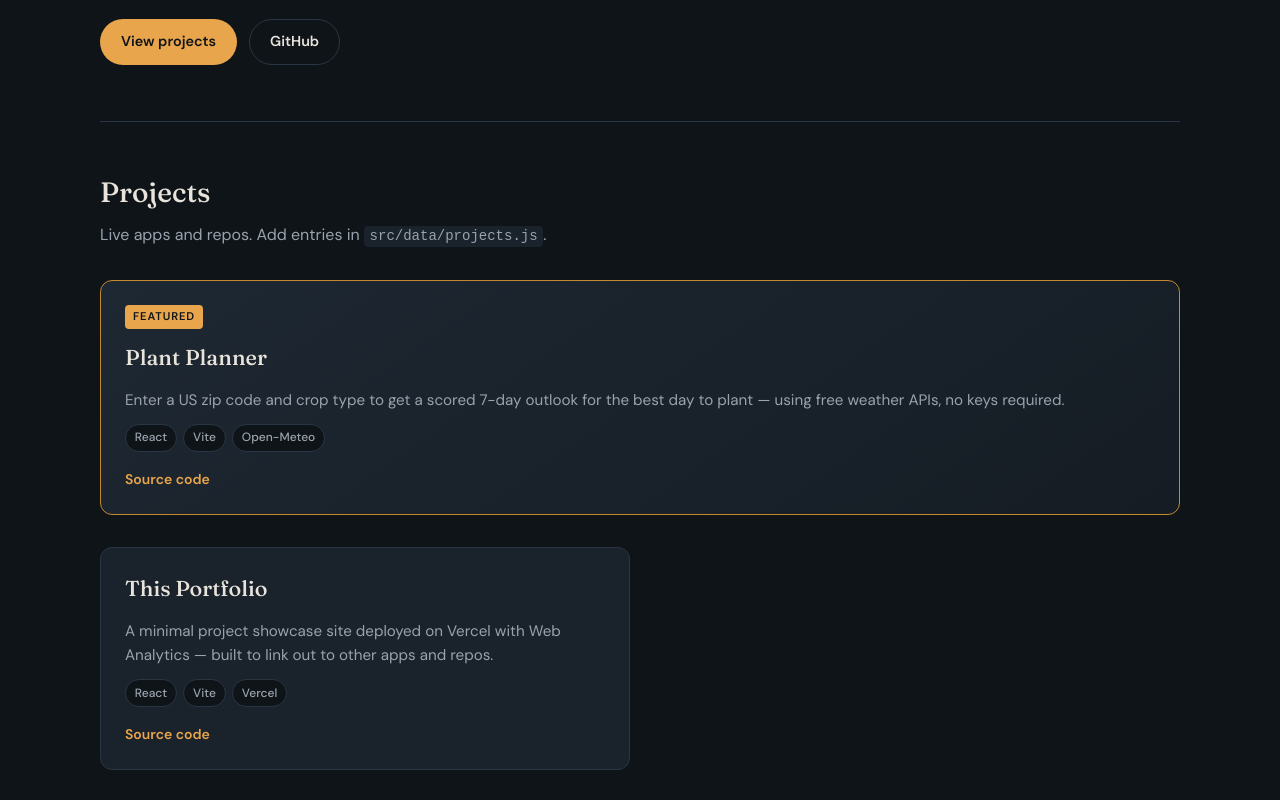
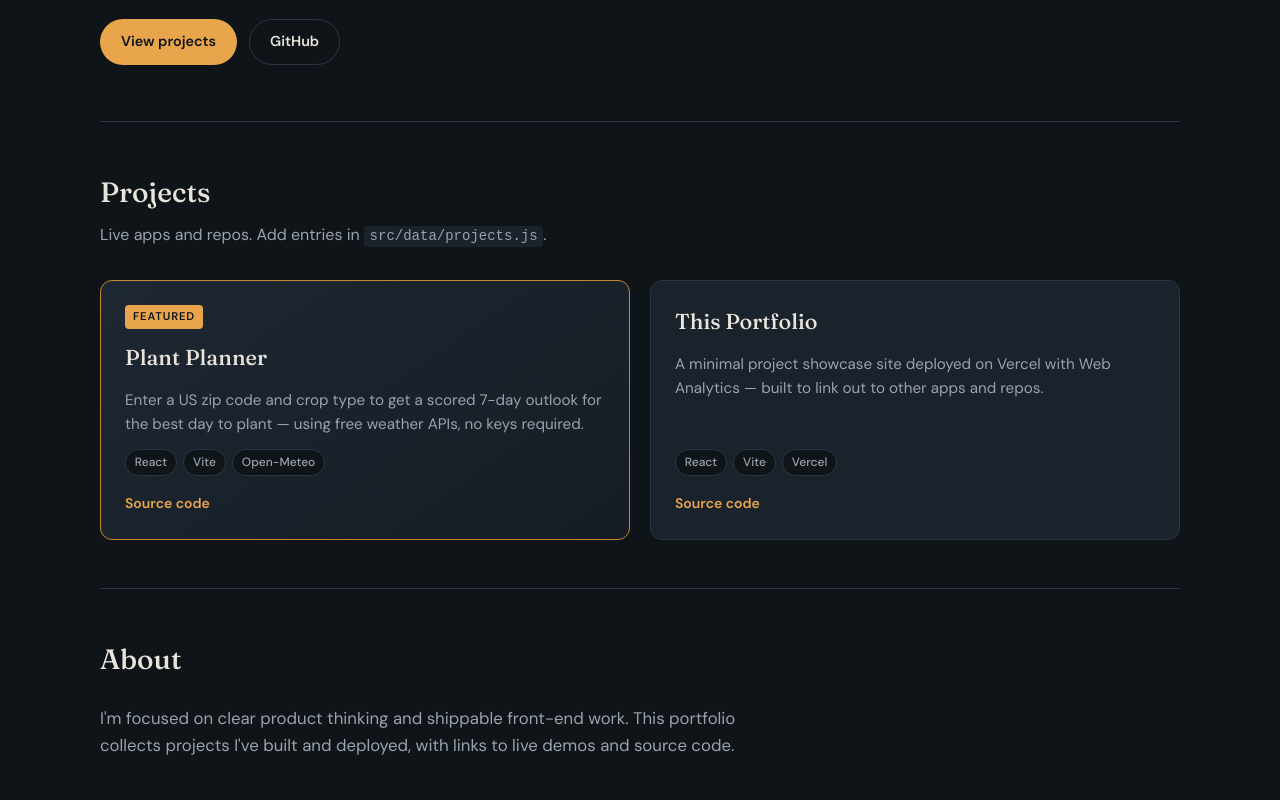
Before and after one commit to VentureAlex/portfolio, a React (Vite) app: page / in a window 1280 px wide. Shown: the part 320-1120 px from the top of the page. Built offline with nearby package versions, Linux system fonts and the light colour scheme.

Commit message:
style: show project cards in two columns

```diff
--- a/src/components/Projects.jsx
+++ b/src/components/Projects.jsx
@@ -1,8 +1,9 @@
 import ProjectCard from './ProjectCard'
 
 export default function Projects({ projects }) {
-  const featured = projects.filter((p) => p.featured)
-  const rest = projects.filter((p) => !p.featured)
+  const sorted = [...projects].sort(
+    (a, b) => Number(b.featured) - Number(a.featured)
+  )
 
   return (
     <section className="section" id="projects">
@@ -11,19 +12,11 @@ export default function Projects({ projects }) {
         <p>Live apps and repos. Add entries in <code>src/data/projects.js</code>.</p>
       </div>
 
-      <div className="grid grid--featured">
-        {featured.map((project) => (
+      <div className="grid">
+        {sorted.map((project) => (
           <ProjectCard key={project.slug} project={project} />
         ))}
       </div>
-
-      {rest.length > 0 && (
-        <div className="grid">
-          {rest.map((project) => (
-            <ProjectCard key={project.slug} project={project} />
-          ))}
-        </div>
-      )}
     </section>
   )
 }
--- a/src/index.css
+++ b/src/index.css
@@ -191,24 +191,17 @@ main {
   max-width: 32rem;
 }
 
-/* Project grid */
+/* Project grid — 2 columns on tablet+ */
 .grid {
   display: grid;
   gap: 1.25rem;
   margin-top: 2rem;
-}
-
-.grid--featured {
   grid-template-columns: 1fr;
 }
 
-@media (min-width: 640px) {
+@media (min-width: 560px) {
   .grid {
     grid-template-columns: repeat(2, 1fr);
-  }
-
-  .grid--featured {
-    grid-template-columns: 1fr;
   }
 }
 
```
